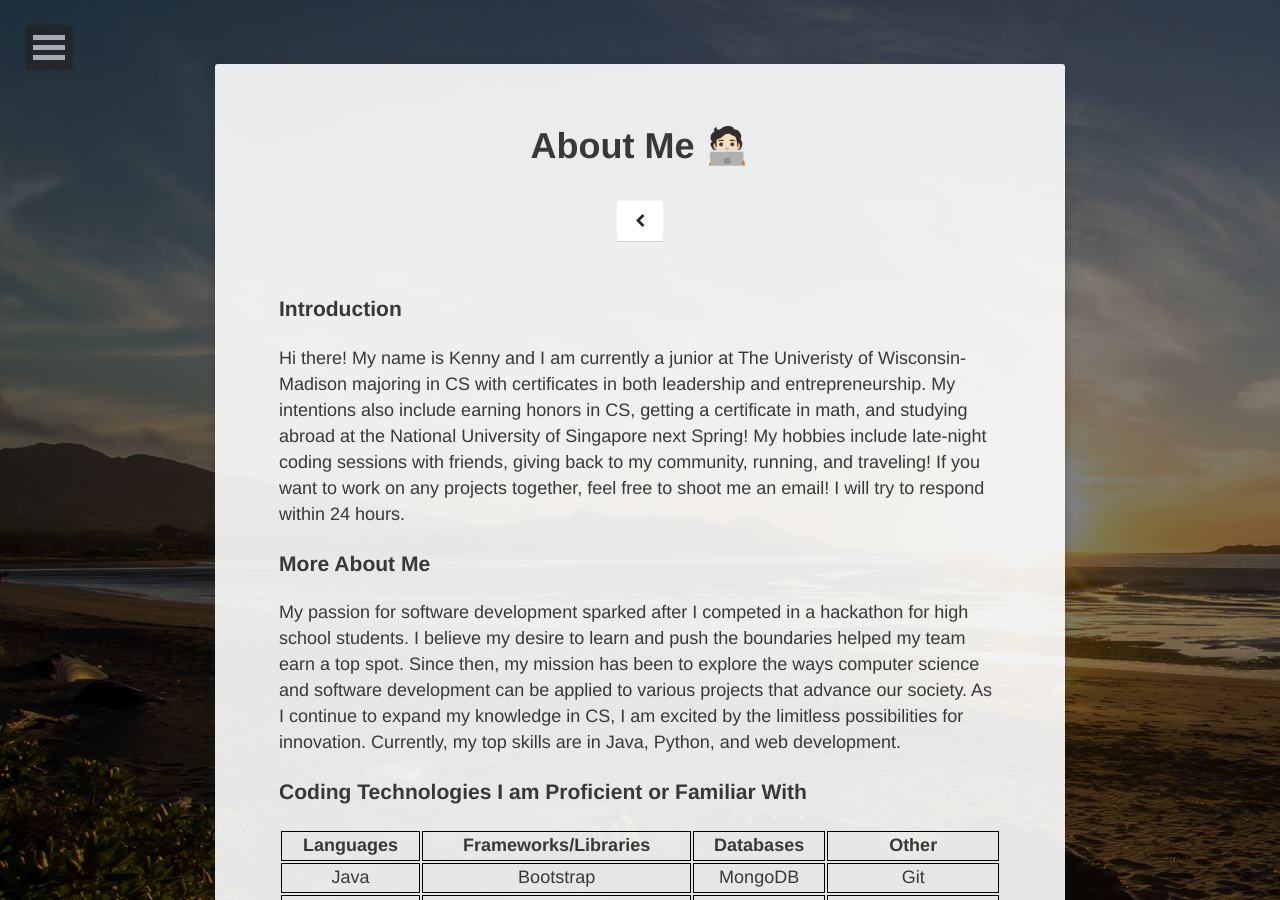
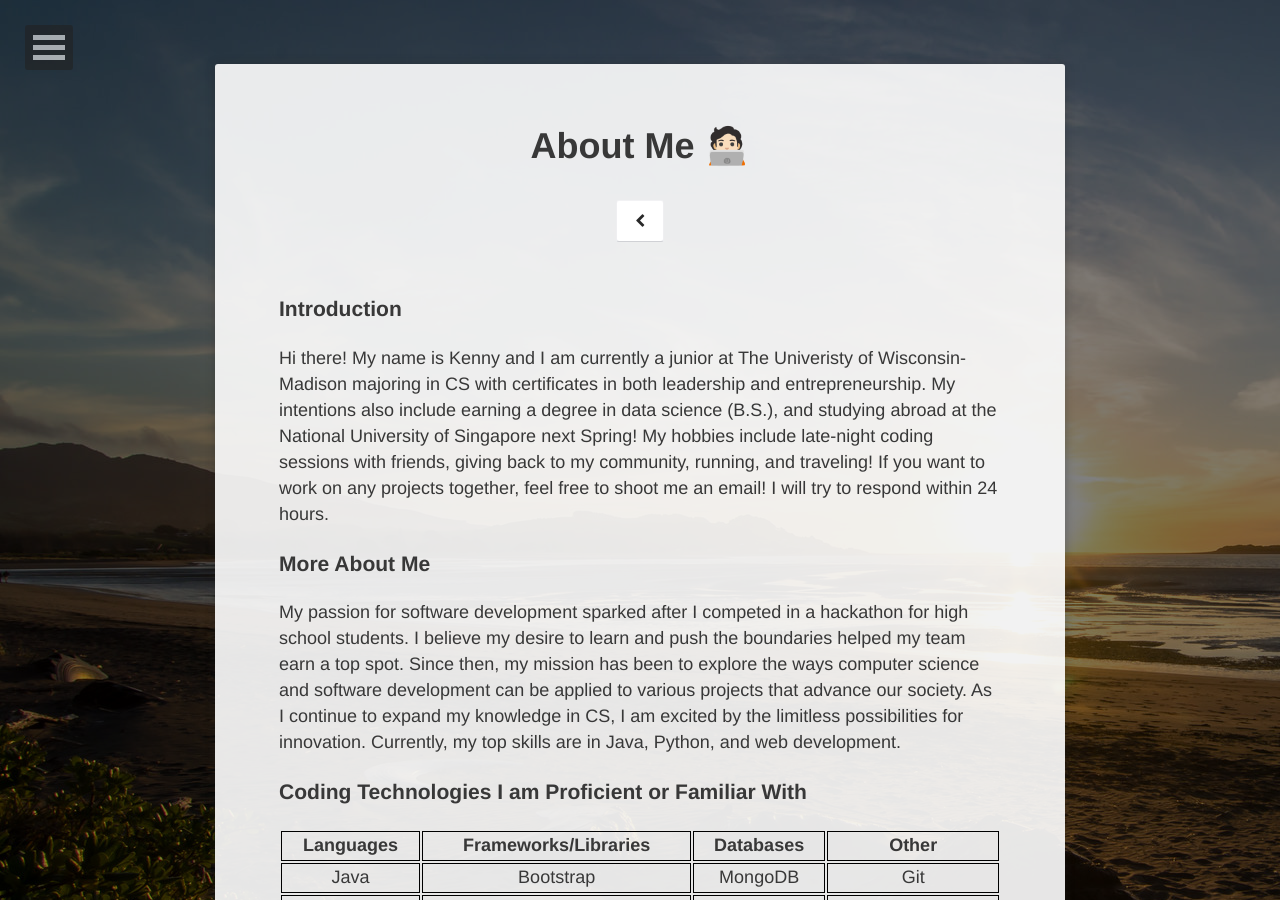
Before and after one commit to klmui/klmui2, a Jekyll site: the page built from about/index.md, in a window 1280 px wide and 900 px high. Built offline with Jekyll 4.4.1, drawn with Linux system fonts in a browser that asks for light colours.

Commit message:
update intentions

```diff
--- a/about/index.md
+++ b/about/index.md
@@ -8,7 +8,7 @@
 
 ### Introduction
 
-Hi there! My name is Kenny and I am currently a junior at The Univeristy of Wisconsin-Madison majoring in CS with certificates in both leadership and entrepreneurship. My intentions also include earning honors in CS, getting a certificate in math, and studying abroad at the National University of Singapore next Spring! My hobbies include late-night coding sessions with friends, giving back to my community, running, and traveling! If you want to work on any projects together, feel free to shoot me an email! I will try to respond within 24 hours.
+Hi there! My name is Kenny and I am currently a junior at The Univeristy of Wisconsin-Madison majoring in CS with certificates in both leadership and entrepreneurship. My intentions also include earning a degree in data science (B.S.), and studying abroad at the National University of Singapore next Spring! My hobbies include late-night coding sessions with friends, giving back to my community, running, and traveling! If you want to work on any projects together, feel free to shoot me an email! I will try to respond within 24 hours.
 
 ### More About Me
 
```
